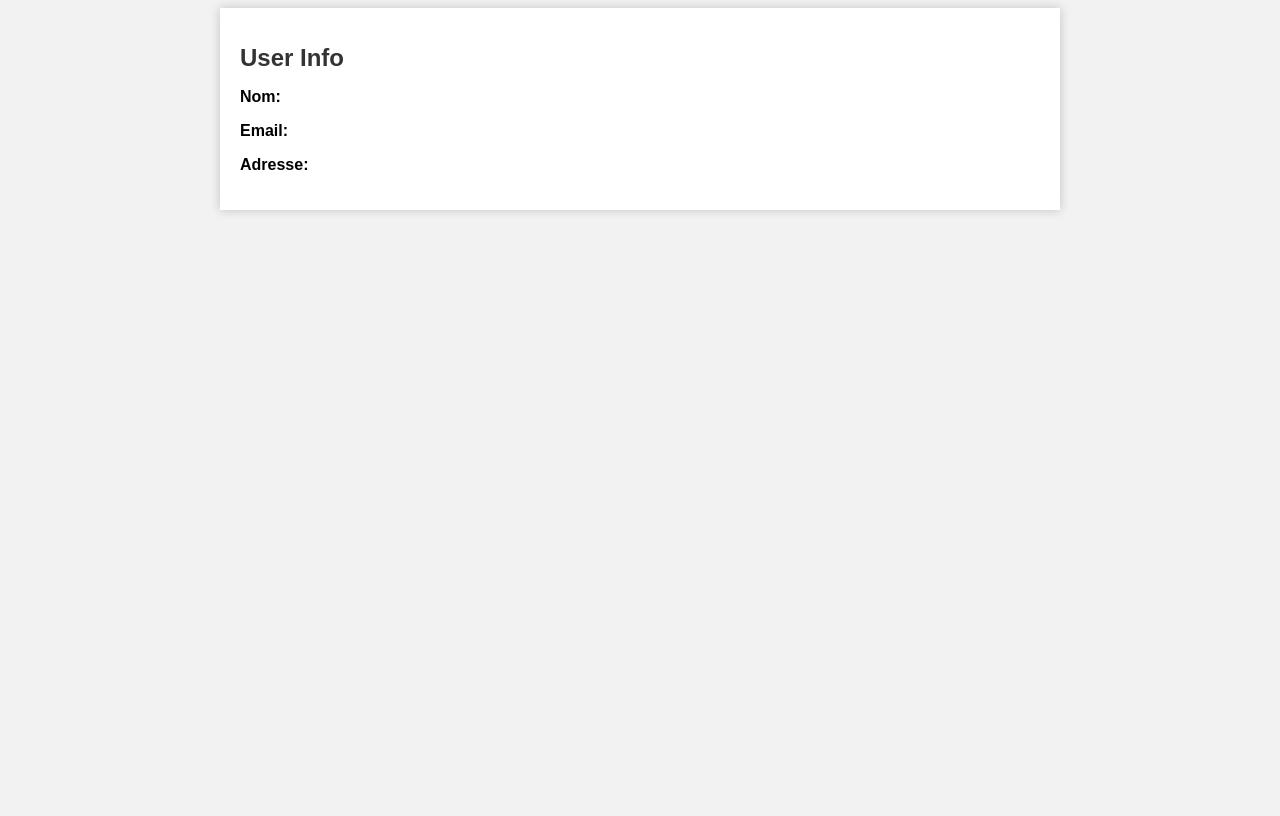
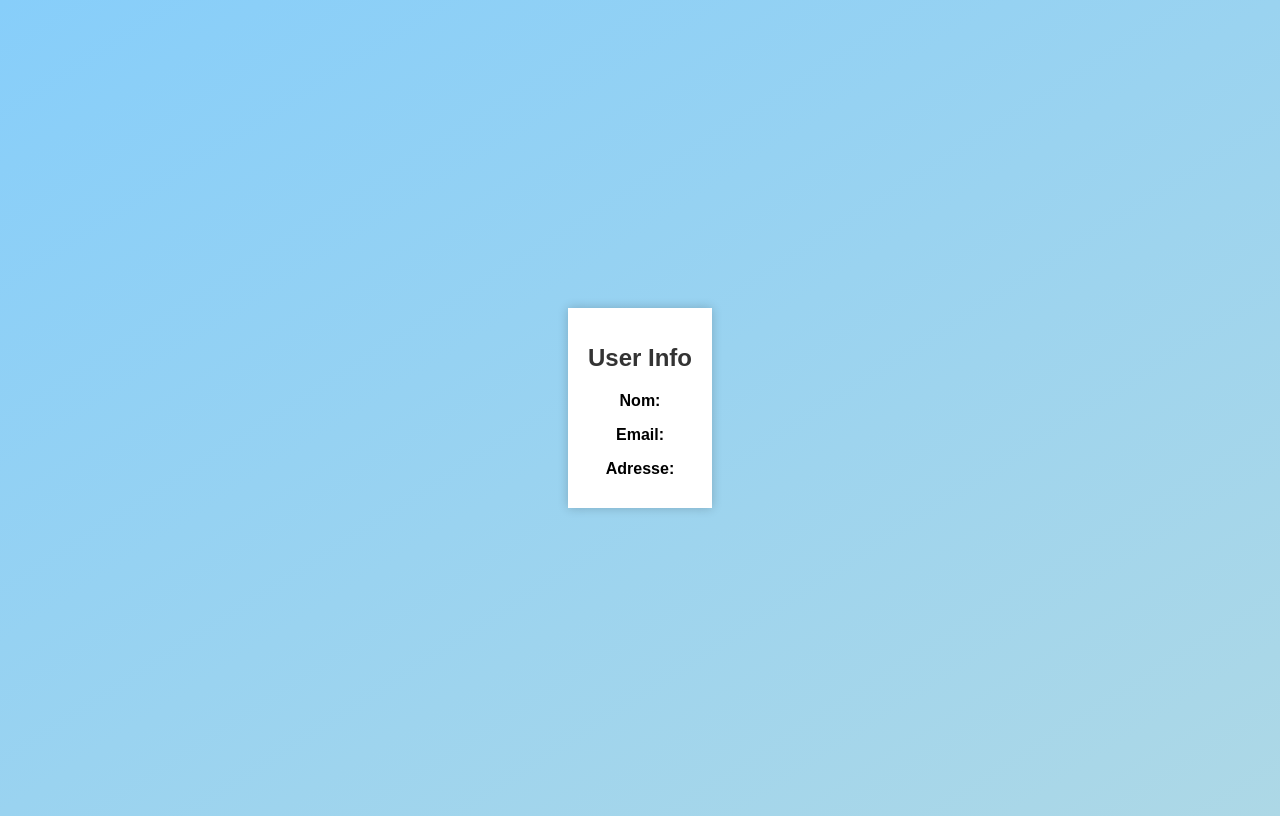
Before and after one commit to nourbaatour/mon-site-web, a plain HTML site: page index.html in a window 1280 px wide. Drawn offline with Linux system fonts and the light colour scheme.

Commit message:
Update index.html

```diff
--- a/index.html
+++ b/index.html
@@ -5,18 +5,26 @@
 	<style>
 		body {
 			font-family: Arial, sans-serif;
-			background-color: #f2f2f2;
+			background: linear-gradient(to bottom right, #87CEFA, #ADD8E6);
+			display: flex;
+			align-items: center;
+			justify-content: center;
+			height: 100vh;
 		}
 		h1 {
 			font-size: 24px;
 			color: #333;
+			margin-bottom: 20px;
 		}
 		.container {
 			max-width: 800px;
-			margin: 0 auto;
 			padding: 20px;
 			background-color: #fff;
 			box-shadow: 0 0 10px rgba(0,0,0,0.2);
+			text-align: center;
+		}
+		p {
+			margin-bottom: 10px;
 		}
 	</style>
 </head>
@@ -26,7 +34,6 @@
 		<p><strong>Nom:</strong> <span id="nom"></span></p>
 		<p><strong>Email:</strong> <span id="email"></span></p>
 		<p><strong>Adresse:</strong> <span id="adresse"></span></p>
-
 	</div>
 
 	<script>
@@ -39,6 +46,5 @@
 	    document.getElementById('adresse').textContent = urlParams.get('adresse');
 	</script>
 
-
 </body>
 </html>
```
Lines whose indentation alone changed are shown as unchanged.
